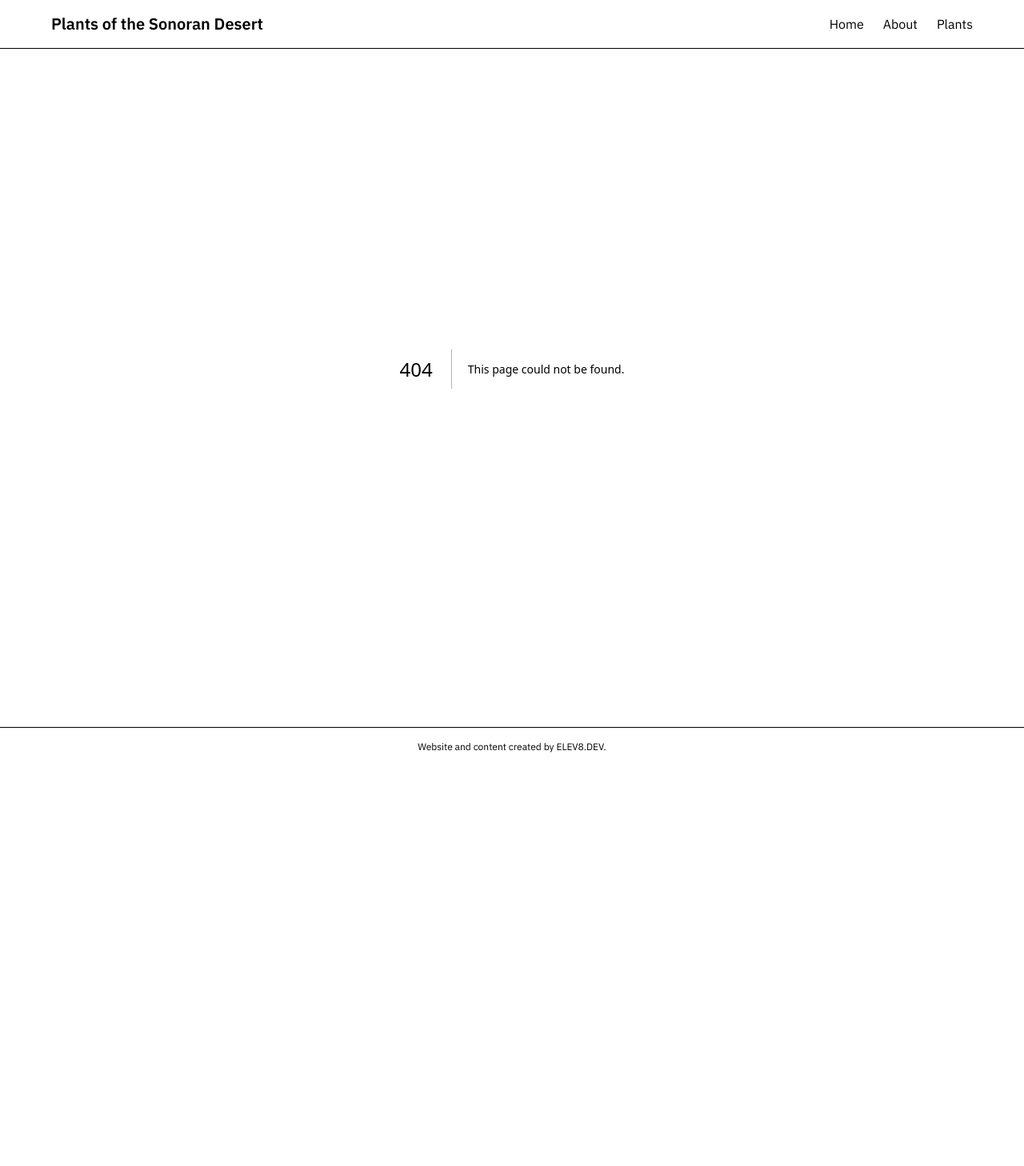
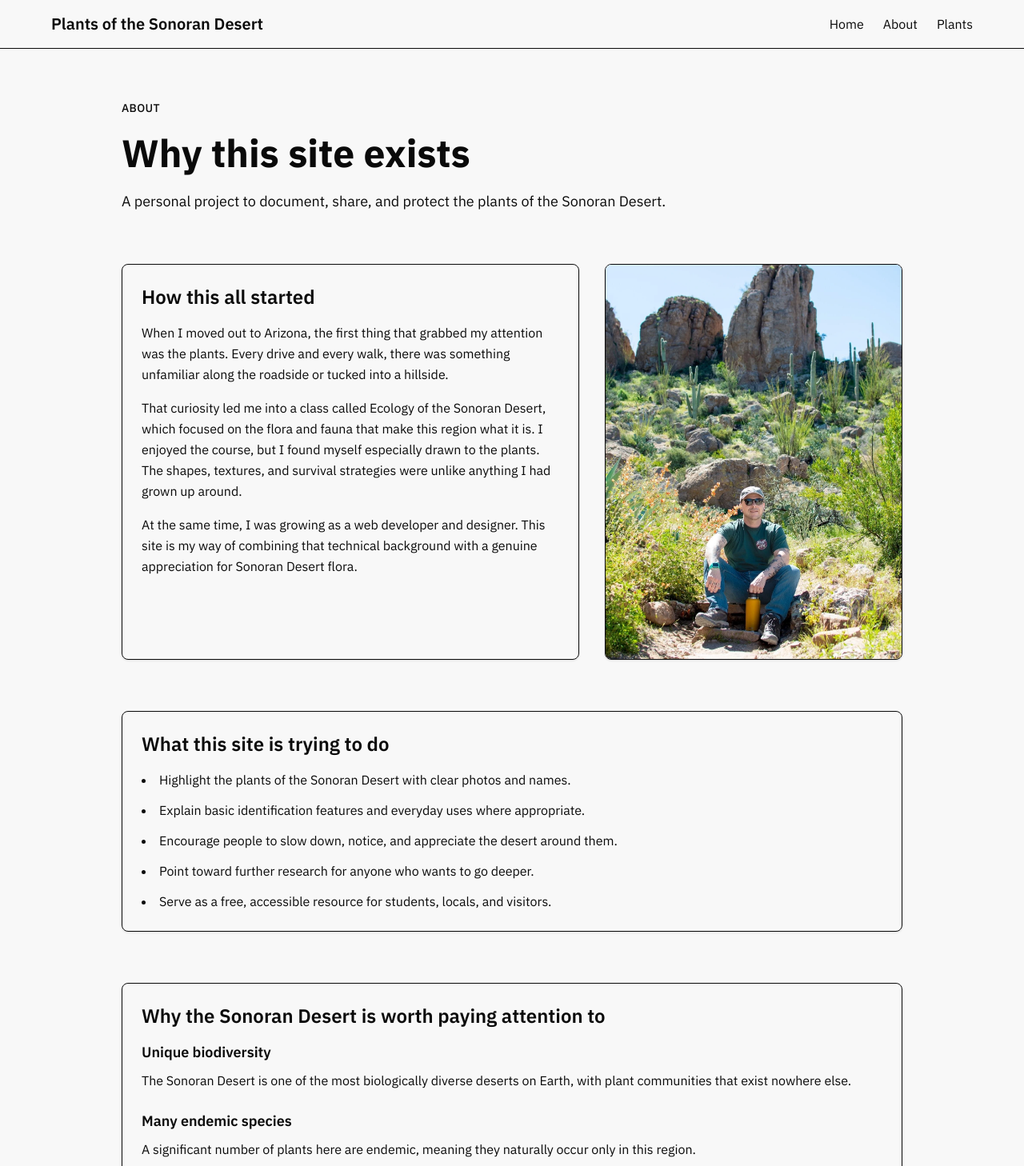
Before and after one commit to JLCurtsinger/PlantsOfTheSonoranDesert, a Next.js app: page /about in a window 1280 px wide. Before the commit this address had no page. Shown: the top 1458 px of the page at 80% size. Before the commit the page ends 958 px from the top, so only its background shows below. Built offline with nearby package versions, Linux system fonts and the light colour scheme.

Commit message:
Add AboutPage component with detailed sections on the Sonoran Desert, including creator background and purpose; introduce Card components for structured content presentation and add portrait image for visual engagement.

```diff
--- /dev/null
+++ b/app/about/page.tsx
@@ -0,0 +1,157 @@
+import Image from "next/image";
+
+// Inline Card components matching shadcn API but using existing Tailwind styles
+function Card({ children, className = "" }: { children: React.ReactNode; className?: string }) {
+  return (
+    <div className={`bg-card rounded-lg border border-border-subtle shadow-sm ${className}`}>
+      {children}
+    </div>
+  );
+}
+
+function CardHeader({ children, className = "" }: { children: React.ReactNode; className?: string }) {
+  return <div className={`p-6 pb-4 ${className}`}>{children}</div>;
+}
+
+function CardTitle({ children, className = "" }: { children: React.ReactNode; className?: string }) {
+  return <h2 className={`text-xl md:text-2xl font-semibold text-text-primary ${className}`}>{children}</h2>;
+}
+
+function CardContent({ children, className = "" }: { children: React.ReactNode; className?: string }) {
+  return <div className={`p-6 pt-0 ${className}`}>{children}</div>;
+}
+
+export default function AboutPage() {
+  return (
+    <main>
+      <div className="max-w-5xl mx-auto px-4 md:px-6 py-12 md:py-16">
+        {/* Section A: Top header */}
+        <section className="mb-12 md:mb-16">
+          <p className="text-sm font-medium text-text-secondary mb-4 uppercase tracking-wide">
+            About
+          </p>
+          <h1 className="text-3xl sm:text-4xl md:text-5xl font-bold text-text-primary mb-4 leading-tight">
+            Why this site exists
+          </h1>
+          <p className="text-lg text-text-secondary leading-relaxed">
+            A personal project to document, share, and protect the plants of the Sonoran Desert.
+          </p>
+        </section>
+
+        {/* Section B: Hero area with text + portrait image */}
+        <section className="mb-12 md:mb-16">
+          <div className="grid gap-8 md:grid-cols-[minmax(0,2fr)_minmax(0,1.3fr)]">
+            {/* Left Card: How this all started */}
+            <Card>
+              <CardHeader>
+                <CardTitle>How this all started</CardTitle>
+              </CardHeader>
+              <CardContent>
+                <div className="space-y-4 text-base text-text-secondary leading-relaxed">
+                  <p>
+                    When I moved out to Arizona, the first thing that grabbed my attention was the plants. Every drive and every walk, there was something unfamiliar along the roadside or tucked into a hillside.
+                  </p>
+                  <p>
+                    That curiosity led me into a class called Ecology of the Sonoran Desert, which focused on the flora and fauna that make this region what it is. I enjoyed the course, but I found myself especially drawn to the plants. The shapes, textures, and survival strategies were unlike anything I had grown up around.
+                  </p>
+                  <p>
+                    At the same time, I was growing as a web developer and designer. This site is my way of combining that technical background with a genuine appreciation for Sonoran Desert flora.
+                  </p>
+                </div>
+              </CardContent>
+            </Card>
+
+            {/* Right Card: Portrait image */}
+            <div className="flex justify-center md:block">
+              <Card className="overflow-hidden max-w-xs w-full md:max-w-none">
+                <div className="relative w-full aspect-[3/4]">
+                  <Image
+                    src="/images/jc.webp"
+                    alt="Portrait in the Sonoran Desert"
+                    fill
+                    className="object-cover"
+                    sizes="(max-width: 768px) 320px, 400px"
+                  />
+                </div>
+              </Card>
+            </div>
+          </div>
+        </section>
+
+        {/* Section C: Purpose */}
+        <section className="mb-12 md:mb-16">
+          <Card>
+            <CardHeader>
+              <CardTitle>What this site is trying to do</CardTitle>
+            </CardHeader>
+            <CardContent>
+              <ul className="space-y-3 text-base text-text-secondary leading-relaxed list-disc list-inside">
+                <li>Highlight the plants of the Sonoran Desert with clear photos and names.</li>
+                <li>Explain basic identification features and everyday uses where appropriate.</li>
+                <li>Encourage people to slow down, notice, and appreciate the desert around them.</li>
+                <li>Point toward further research for anyone who wants to go deeper.</li>
+                <li>Serve as a free, accessible resource for students, locals, and visitors.</li>
+              </ul>
+            </CardContent>
+          </Card>
+        </section>
+
+        {/* Section D: Why the Sonoran Desert matters */}
+        <section className="mb-12 md:mb-16">
+          <Card>
+            <CardHeader>
+              <CardTitle>Why the Sonoran Desert is worth paying attention to</CardTitle>
+            </CardHeader>
+            <CardContent>
+              <div className="space-y-6 text-base text-text-secondary leading-relaxed">
+                <div>
+                  <h3 className="text-lg font-semibold text-text-primary mb-2">
+                    Unique biodiversity
+                  </h3>
+                  <p>
+                    The Sonoran Desert is one of the most biologically diverse deserts on Earth, with plant communities that exist nowhere else.
+                  </p>
+                </div>
+                <div>
+                  <h3 className="text-lg font-semibold text-text-primary mb-2">
+                    Many endemic species
+                  </h3>
+                  <p>
+                    A significant number of plants here are endemic, meaning they naturally occur only in this region.
+                  </p>
+                </div>
+                <div>
+                  <h3 className="text-lg font-semibold text-text-primary mb-2">
+                    A fragile system
+                  </h3>
+                  <p>
+                    The desert looks tough, but the ecosystem is delicate. Habitat loss, climate change, and invasive species can quickly damage plant communities that took centuries to establish.
+                  </p>
+                </div>
+              </div>
+            </CardContent>
+          </Card>
+        </section>
+
+        {/* Section E: About the creator */}
+        <section>
+          <Card>
+            <CardHeader>
+              <CardTitle>About the creator</CardTitle>
+            </CardHeader>
+            <CardContent>
+              <div className="space-y-4 text-base text-text-secondary leading-relaxed">
+                <p>
+                  This site is built and maintained by a UX-minded web developer living in Arizona who happens to be obsessed with desert plants. It started as a personal project and will grow as I have time to explore new trails, take more photos, and keep learning.
+                </p>
+                <p>
+                  If you have suggestions, corrections, or plants you would love to see added, I would love to hear from you.
+                </p>
+              </div>
+            </CardContent>
+          </Card>
+        </section>
+      </div>
+    </main>
+  );
+}
```
Also changed, not shown: public/images/jc.webp (added).
